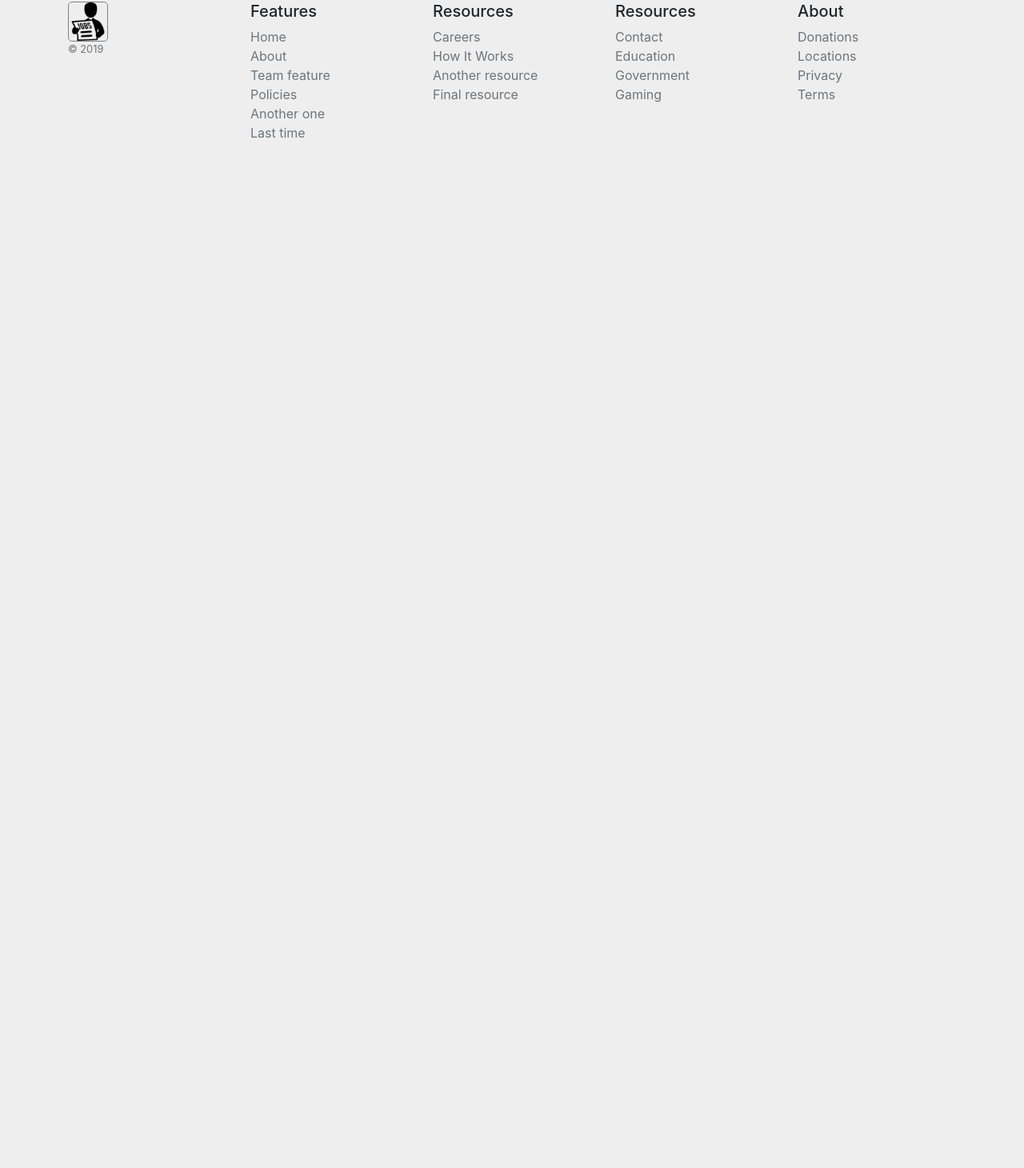
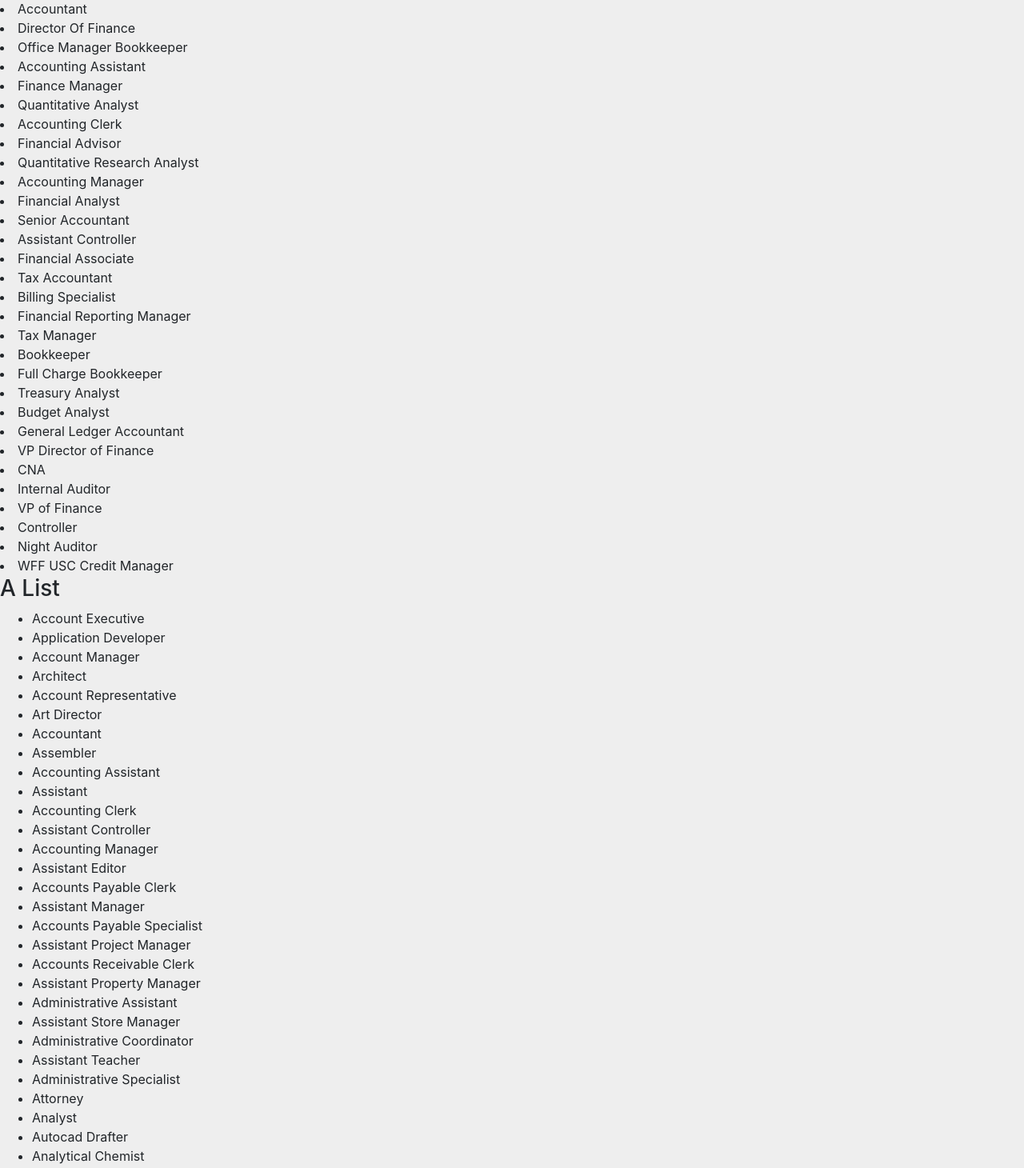
Before and after one commit to lelisloisBen/jobs, a React (Create React App) app: page /Policies in a window 1280 px wide. Shown: the part 275-1735 px from the top of the page at 80% size. Before the commit the page ends 800 px from the top, so only its background shows below. Built offline with nearby package versions, Linux system fonts and the light colour scheme.

Commit message:
policies

```diff
--- a/src/pages/Policies/Policies.js
+++ b/src/pages/Policies/Policies.js
@@ -4,36 +4,107 @@ class Policies extends Component {
     render() {
         return (
             <div>
-                Account Executive
-				Application Developer
-                Account Manager
-                Architect
-                Account Representative
-                Art Director
-                Accountant
-                Assembler
-                Accounting Assistant
-                Assistant
-                Accounting Clerk
-                Assistant Controller
-                Accounting Manager
-                Assistant Editor
-                Accounts Payable Clerk
-                Assistant Manager
-                Accounts Payable Specialist
-                Assistant Project Manager
-                Accounts Receivable Clerk
-                Assistant Property Manager
-                Administrative Assistant
-                Assistant Store Manager
-                Administrative Coordinator
-                Assistant Teacher
-                Administrative Specialist
-                Attorney
-                Analyst
-                Autocad Drafter
-                Analytical Chemist
-                Automotive Technician
+            <h3>Category</h3>
+            Accounting/Finance
+            Healthcare
+            Non-Profit/Volunteering
+            Administrative
+            Computer/Internet
+            Pharmaceutical/Bio-tech
+            Arts/Entertainment/Publishing
+            Hospitality/Travel
+            Real Estate
+            Banking/Loans
+            Human Resources
+            Restaurant/Food Service
+            Construction/Facilities
+            Insurance
+            Retail
+            Customer Service
+            Law Enforcement/Security
+            Sales
+            Education/Training
+            Legal
+            Telecommunications
+            Engineering/Architecture
+            Manufacturing/Mechanical
+            Transportation/Logistics
+            Government/Military
+            Marketing/Advertising/PR
+            Upper Management/Consulting
+
+
+            <h4>### Category: Accounting/Finance</h4>
+
+    <li>Accountant</li>
+    <li>Director Of Finance</li>
+    <li>Office Manager Bookkeeper</li>
+    <li>Accounting Assistant</li>
+    <li>Finance Manager</li>
+    <li>Quantitative Analyst</li>
+    <li>Accounting Clerk</li>
+    <li>Financial Advisor</li>
+    <li>Quantitative Research Analyst</li>
+    <li>Accounting Manager</li>
+    <li>Financial Analyst</li>
+    <li>Senior Accountant</li>
+    <li>Assistant Controller</li>
+    <li>Financial Associate</li>
+    <li>Tax Accountant</li>
+    <li>Billing Specialist</li>
+    <li>Financial Reporting Manager</li>
+    <li>Tax Manager</li>
+    <li>Bookkeeper</li>
+    <li>Full Charge Bookkeeper</li>
+    <li>Treasury Analyst</li>
+    <li>Budget Analyst</li>
+    <li>General Ledger Accountant</li>
+    <li>VP Director of Finance</li>
+    <li>CNA</li>
+    <li>Internal Auditor</li>
+    <li>VP of Finance</li>
+    <li>Controller</li>
+    <li>Night Auditor</li>
+    <li>WFF USC Credit Manager</li>
+
+
+
+
+
+                <h3>A List </h3>
+                <ul>
+                    <li> Account Executive </li>
+                    <li> Application Developer</li>
+                    <li> Account Manager</li>
+                    <li> Architect</li>
+                    <li> Account Representative</li>
+                    <li> Art Director</li>
+                    <li> Accountant</li>
+                    <li> Assembler</li>
+                    <li> Accounting Assistant</li>
+                    <li> Assistant</li>
+                    <li> Accounting Clerk</li>
+                    <li> Assistant Controller</li>
+                    <li> Accounting Manager</li>
+                    <li> Assistant Editor</li>
+                    <li> Accounts Payable Clerk</li>
+                    <li> Assistant Manager</li>
+                    <li> Accounts Payable Specialist</li>
+                    <li> Assistant Project Manager</li>
+                    <li> Accounts Receivable Clerk</li>
+                    <li> Assistant Property Manager</li>
+                    <li> Administrative Assistant</li>
+                    <li> Assistant Store Manager</li>
+                    <li> Administrative Coordinator</li>
+                    <li> Assistant Teacher</li>
+                    <li> Administrative Specialist</li>
+                    <li> Attorney</li>
+                    <li> Analyst</li>
+                    <li> Autocad Drafter</li>
+                    <li> Analytical Chemist</li>
+                    <li> Automotive Technician</li>
+                </ul>
+            <h3>B List </h3>
             </div>
         )
     }
```
